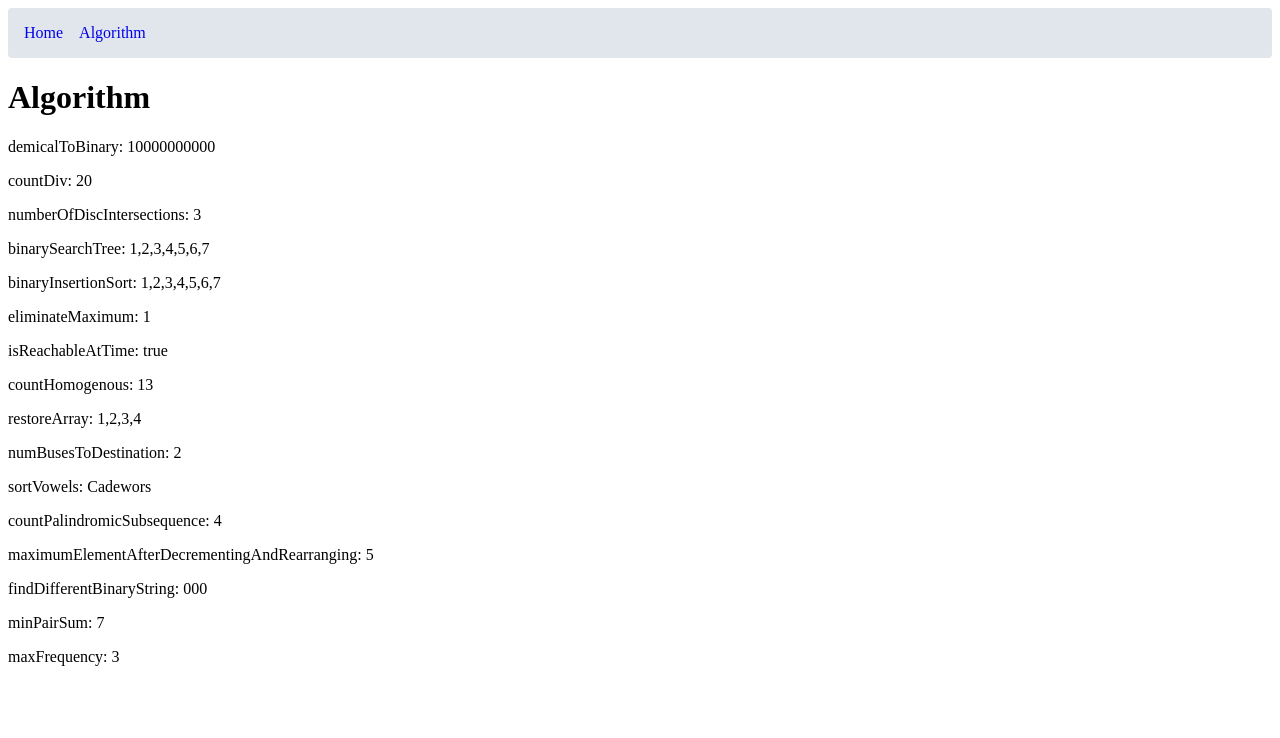
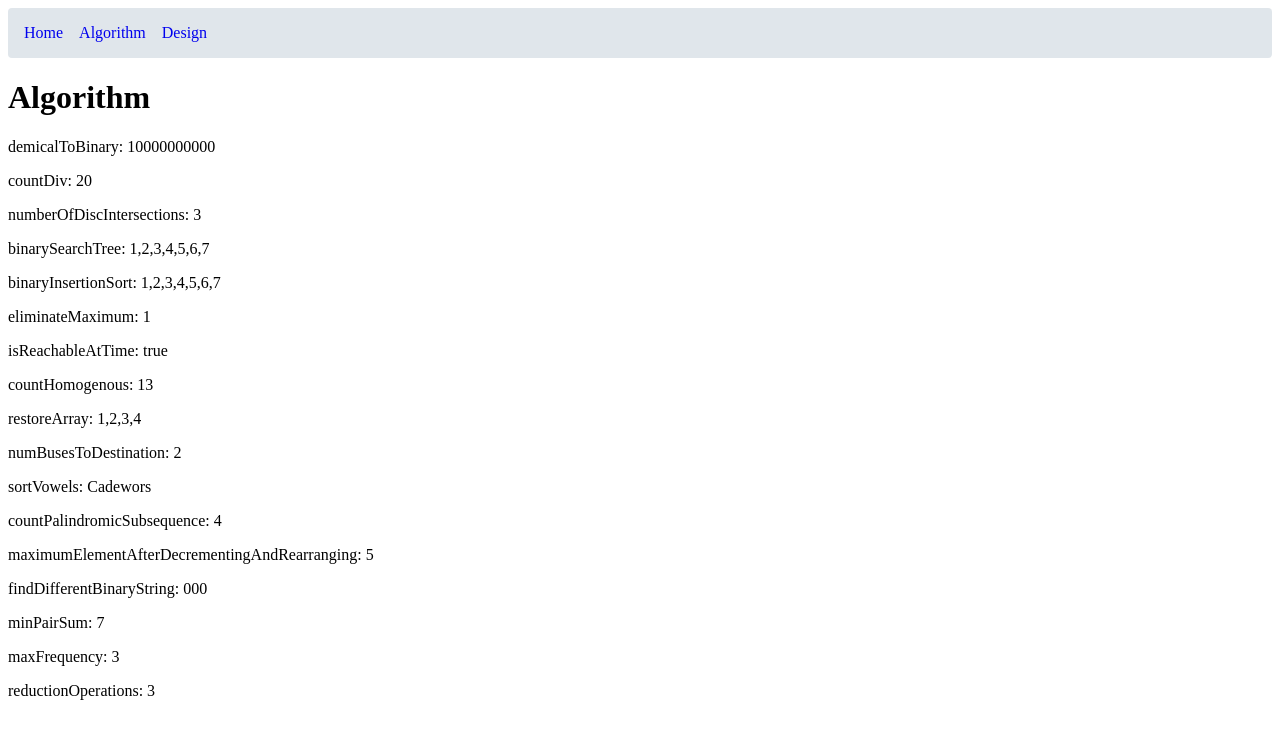
Before and after one commit to rxolve/it-works-why, a SvelteKit app: page /algorithm in a window 1280 px wide. Shown: the top 738 px of the page. Built offline with nearby package versions, Linux system fonts and the light colour scheme.

Commit message:
solve: 231119-reduction-operations-to-make-the-array-elements-equal.ts

```diff
--- a/src/routes/+layout.svelte
+++ b/src/routes/+layout.svelte
@@ -1,5 +1,6 @@
 <nav>
 	<a href="/">Home</a>
 	<a href="/algorithm">Algorithm</a>
+	<a href="/design">Design</a>
 </nav>
 <slot />
--- a/src/routes/algorithm/+page.svelte
+++ b/src/routes/algorithm/+page.svelte
@@ -15,6 +15,7 @@
 	import { findDifferentBinaryString } from '../../solve/231116-find-unique-binary-string';
 	import { minPairSum } from '../../solve/231117-minimize-maximum-pair-sum-in-array';
 	import { maxFrequency } from '../../solve/231118-frequency-of-the-most-frequent-element';
+	import { reductionOperations } from '../../solve/231119-reduction-operations-to-make-the-array-elements-equal';
 </script>
 
 <h1>Algorithm</h1>
@@ -63,3 +64,6 @@
 <p>
 	maxFrequency: {maxFrequency([1, 2, 4], 5)}
 </p>
+<p>
+	reductionOperations: {reductionOperations([5, 1, 3])}
+</p>
--- /dev/null
+++ b/src/solve/231119-reduction-operations-to-make-the-array-elements-equal.ts
@@ -0,0 +1,19 @@
+/*
+Given an integer array nums, your goal is to make all elements in nums equal. To complete one operation, follow these steps:
+
+Find the largest value in nums. Let its index be i (0-indexed) and its value be largest. If there are multiple elements with the largest value, pick the smallest i.
+Find the next largest value in nums strictly smaller than largest. Let its value be nextLargest.
+Reduce nums[i] to nextLargest.
+Return the number of operations to make all elements in nums equal.
+ */
+
+export const reductionOperations = (nums: number[]): number => {
+	nums.sort((a, b) => b - a);
+	let count = 0;
+	for (let i = 0; i < nums.length - 1; i++) {
+		if (nums[i] !== nums[i + 1]) {
+			count += i + 1;
+		}
+	}
+	return count;
+};
```
